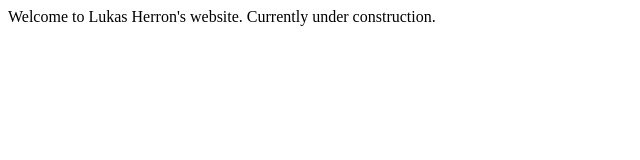
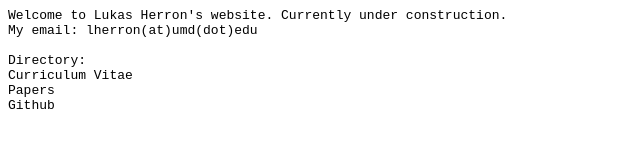
Before and after one commit to lherron2/website, a plain HTML site: page index.html in a window 1280 px wide. Shown: the whole page, without its empty margins (0-640 px from the left). Drawn offline with Linux system fonts and the light colour scheme.

Commit message:
html test

```diff
--- a/index.html
+++ b/index.html
@@ -1 +1,10 @@
+<pre>
 Welcome to Lukas Herron's website. Currently under construction.
+My email: lherron(at)umd(dot)edu
+
+Directory:
+Curriculum Vitae
+Papers
+Github
+
+</pre>
```
